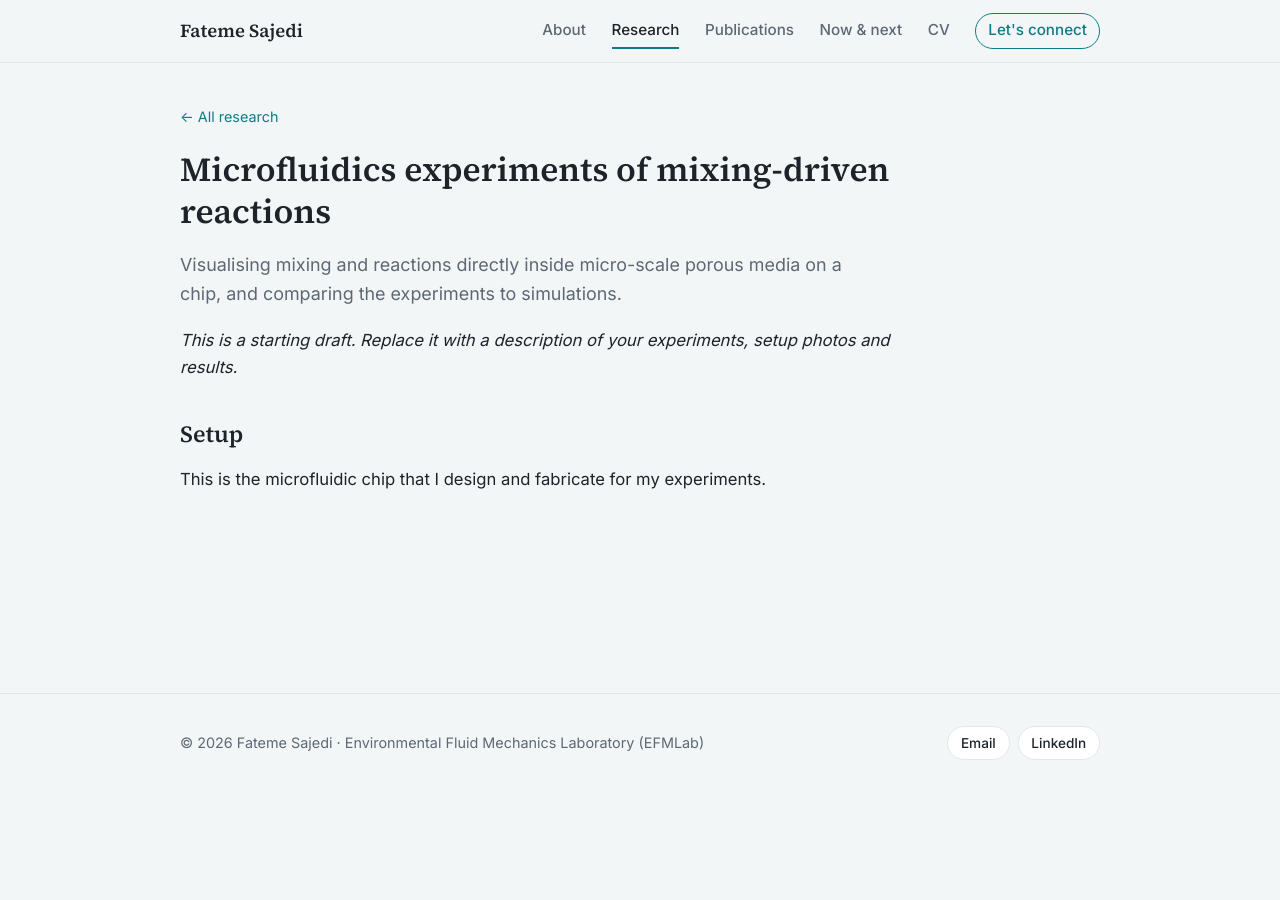
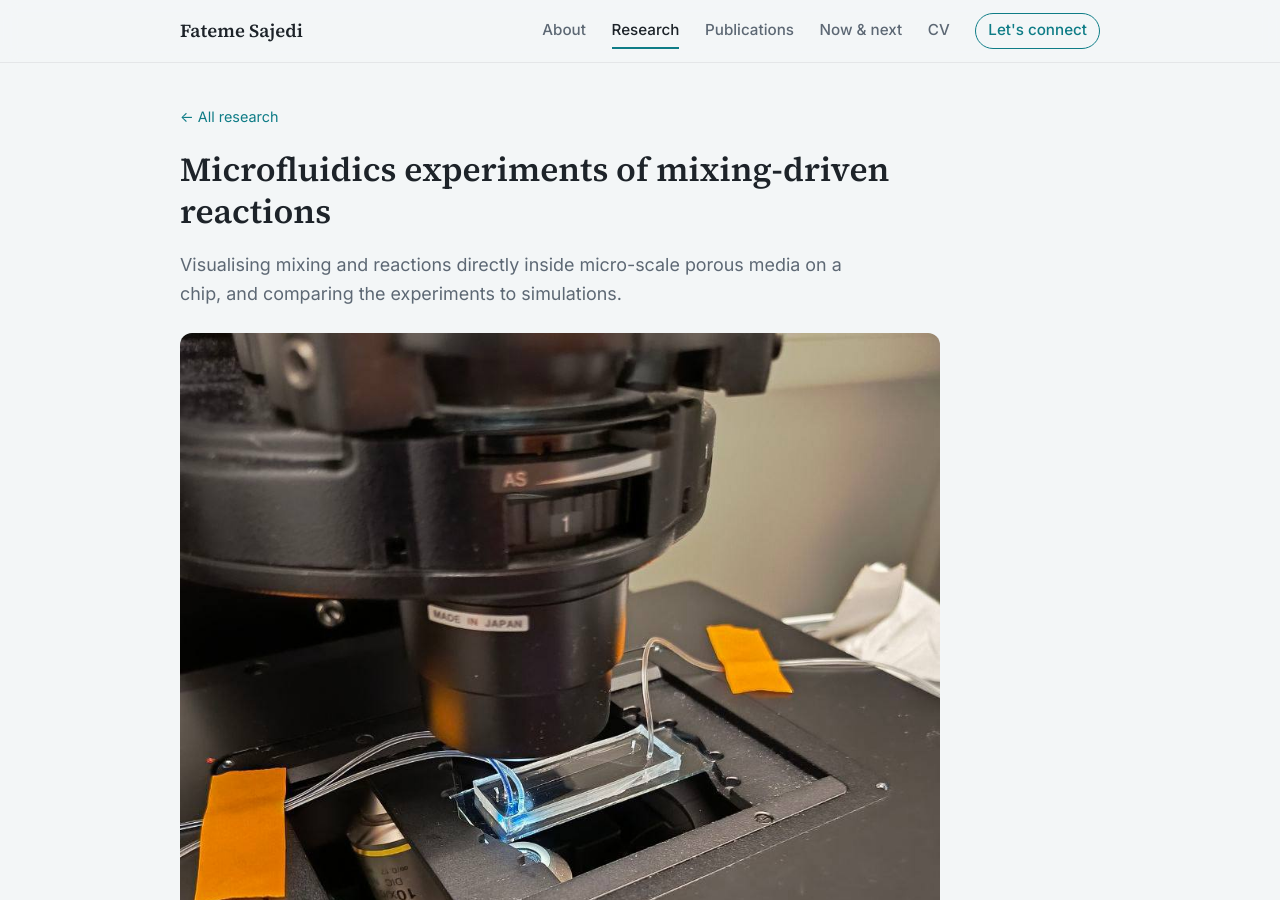
Before and after one commit to fatemesajedi/fatemesajedi.github.io, a Jekyll site: the page built from _projects/microfluidics-experiments.md, in a window 1280 px wide and 900 px high. Built offline with Jekyll 4.4.1, drawn with Linux system fonts in a browser that asks for light colours.

Commit message:
Update _projects/microfluidics-experiments.md (via Pages CMS)

```diff
--- a/_projects/microfluidics-experiments.md
+++ b/_projects/microfluidics-experiments.md
@@ -3,6 +3,8 @@ title: Microfluidics experiments of mixing-driven reactions
 summary: Visualising mixing and reactions directly inside micro-scale porous
   media on a chip, and comparing the experiments to simulations.
 order: 2
+image:
+  - /assets/images/2026-10-02-210659.jpg
 methods:
   - Microfluidics
   - Imaging
```
